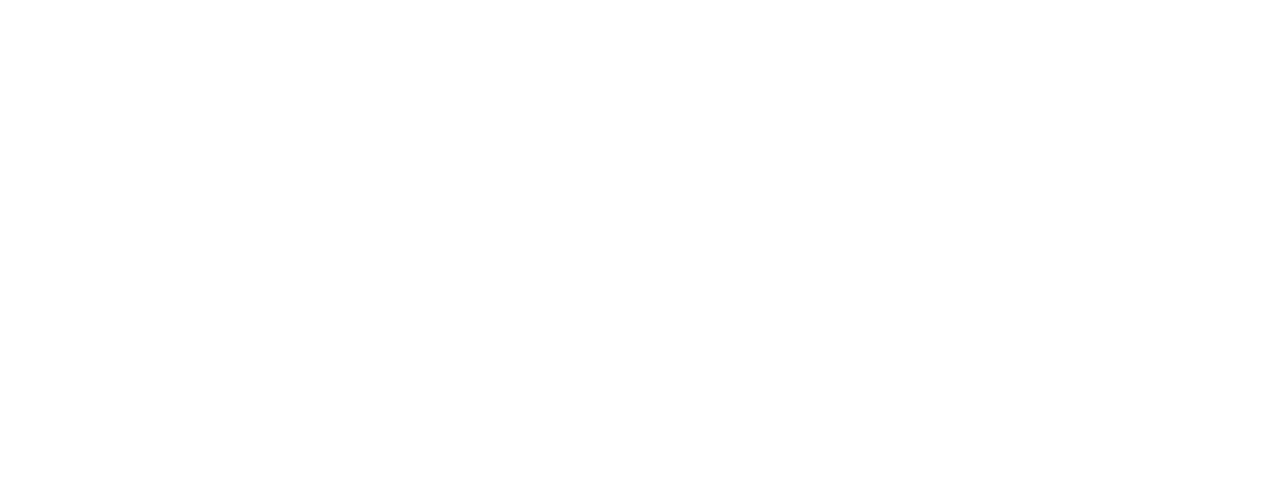
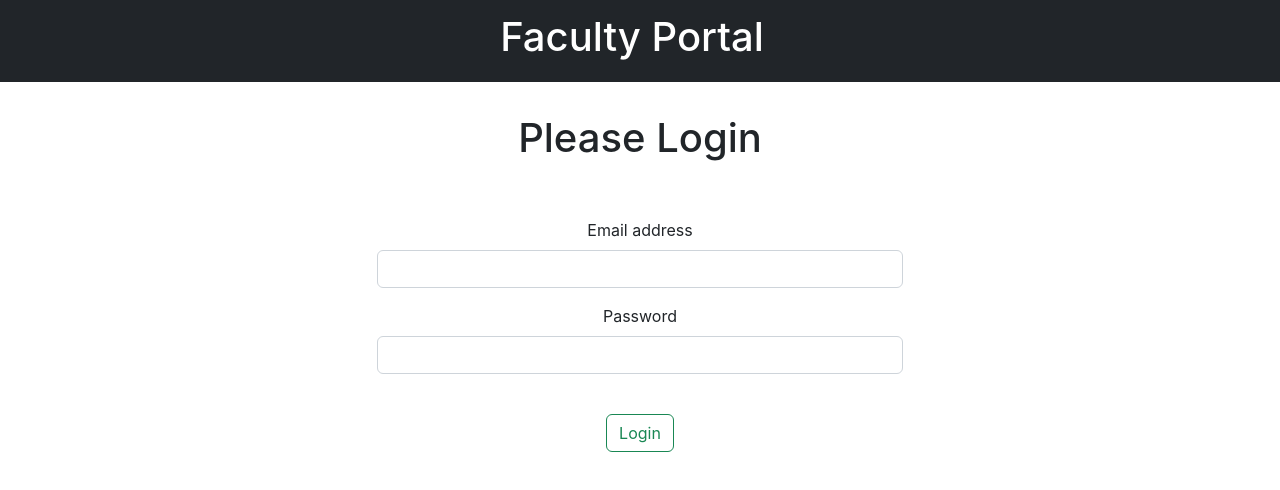
Before and after one commit to Yash-Daxini/faculty_react, a React (Create React App) app: page / in a window 1280 px wide. Shown: the top 490 px of the page. Built offline with nearby package versions, Linux system fonts and the light colour scheme.

Commit message:
rollback changes

```diff
--- a/src/App.js
+++ b/src/App.js
@@ -1,6 +1,4 @@
 import "./styles.css";
-// import Fetch from "./Fetch";
-// import Header from "./Header";
 import { BrowserRouter, Route, Routes } from "react-router-dom";
 import HeadFoot from "./Nav";
 import FacName from "./FacName";
@@ -15,10 +13,10 @@
 export default function App() {
   return (
     <>
-      <BrowserRouter basename="/faculty_react">
+      <BrowserRouter>
         <Routes>
-          <Route path="/faculty_react" element={<Login />}></Route>
-          <Route path="/faculty_react" element={<HeadFoot />}>
+          <Route path="/" element={<Login />}></Route>
+          <Route path="/" element={<HeadFoot />}>
             <Route path="/HomeInfo" element={<HomeInfo />}></Route>
             <Route path="/FacName" element={<FacName />}></Route>
             <Route path="/FacDetails" element={<FacDetails />}></Route>
```
